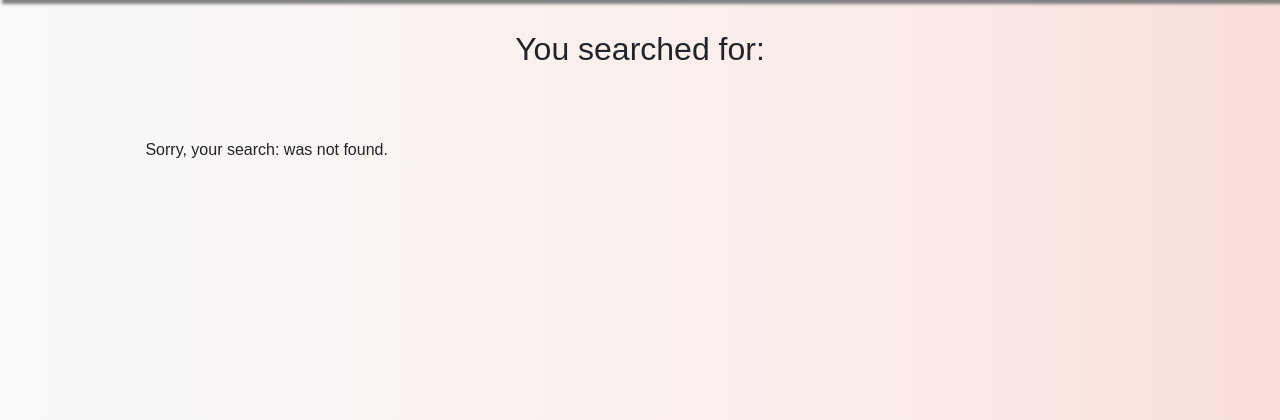
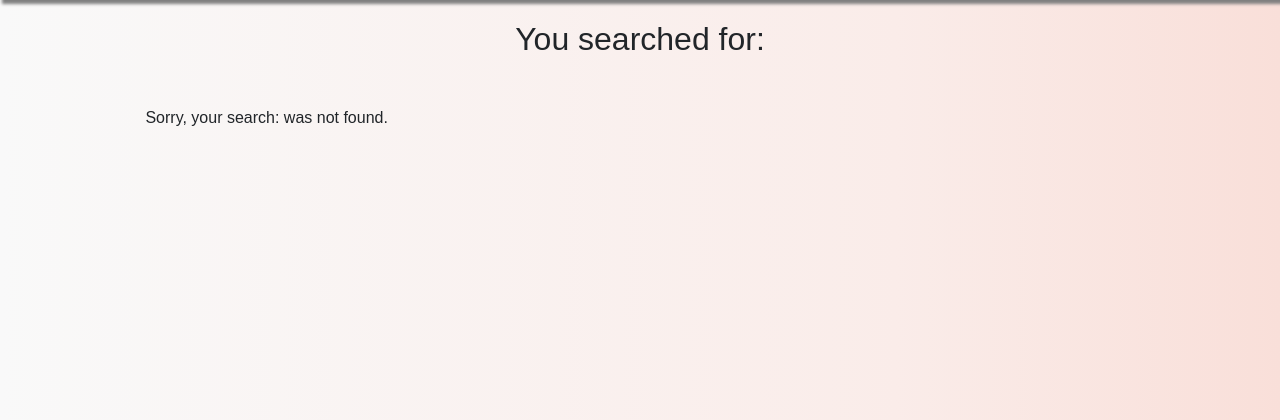
Before and after one commit to Ellacancode/CITS5505Project_Book-Excahnge-Club, a Flask app: page /search in a window 1280 px wide. Shown: the part 88-508 px from the top of the page. Run offline with Flask 3, Linux system fonts and the light colour scheme; some libraries are stand-ins or nearby versions.

Commit message:
Fixing the bug of the search page, wrong </div> placement

```diff
--- a/Bookclub/templates/search.html
+++ b/Bookclub/templates/search.html
@@ -5,7 +5,7 @@
 {% endblock %}
 {% block content %}
 
-<div class="centered-text" style="margin-top: 30px; margin-bottom: 30px;">
+<div class="centered-text">
     <h2>You searched for: <em>{{ searched }}</em></h2>
 </div>
 
@@ -28,11 +28,11 @@
             </div>
         </div>
     </div>
-</div>
 
-{% else %}
-<div class="centered-text">
-    <p>Sorry, your search: <strong>{{ searched }}</strong> was not found.</p>
+    {% else %}
+    <div class="centered-text">
+        <p>Sorry, your search: <strong>{{ searched }}</strong> was not found.</p>
+    </div>
 </div>
 {% endfor %}
 {% endblock content %}
```
